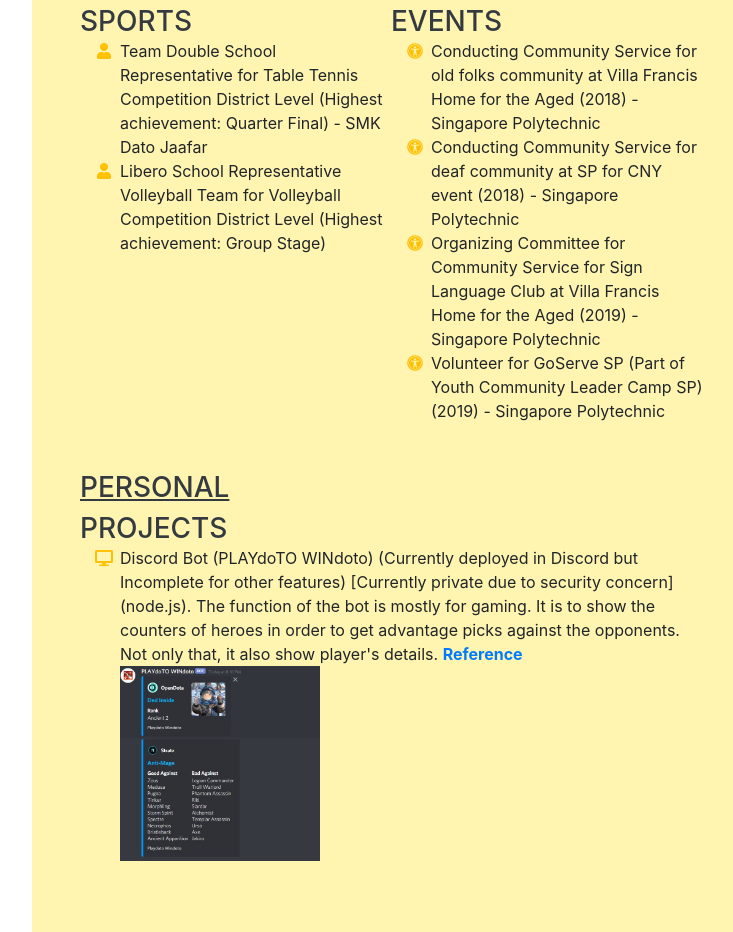
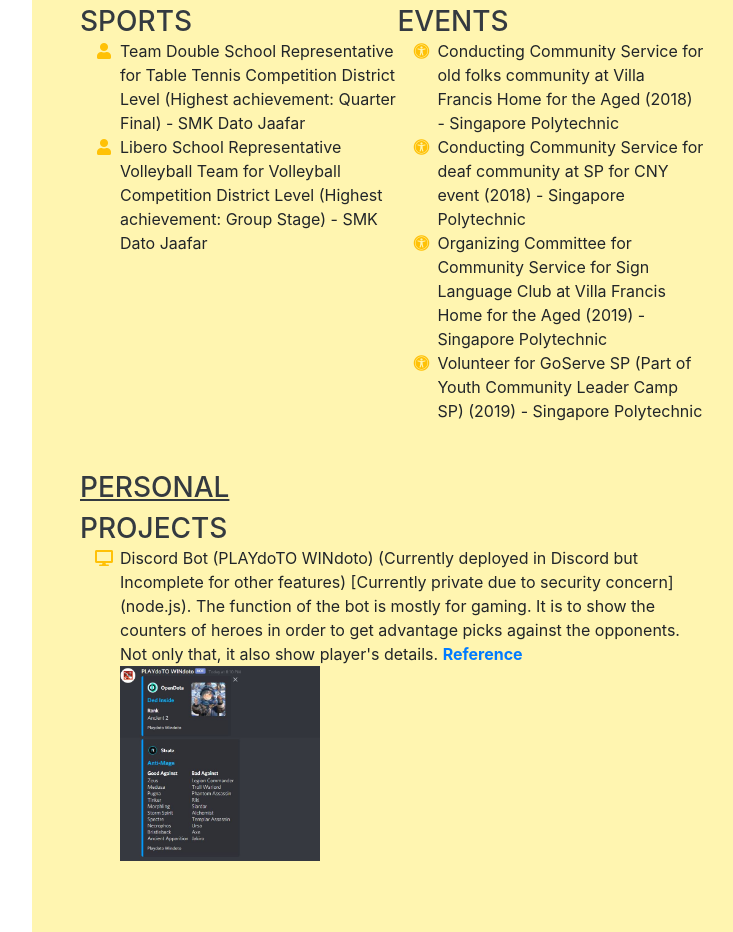
Before and after one commit to ianhtyen/ianyen.github.io, a website with bundled scripts: page index.html in a window 1280 px wide. Shown: the part 5604-6536 px from the top of the page, without its empty margins (240-973 px from the left). Built offline with nearby package versions, Linux system fonts and the light colour scheme; a web font is replaced by a local one.

Commit message:
add school

```diff
--- a/index.html
+++ b/index.html
@@ -326,7 +326,7 @@
                <li>
                 <i class="fa-li fa fa-user text-warning"></i>
                 Libero School Representative Volleyball Team for Volleyball Competition District Level (Highest
-              achievement: Group Stage)
+              achievement: Group Stage) - SMK Dato Jaafar
                </li>
             </ul>
           </div>
```
